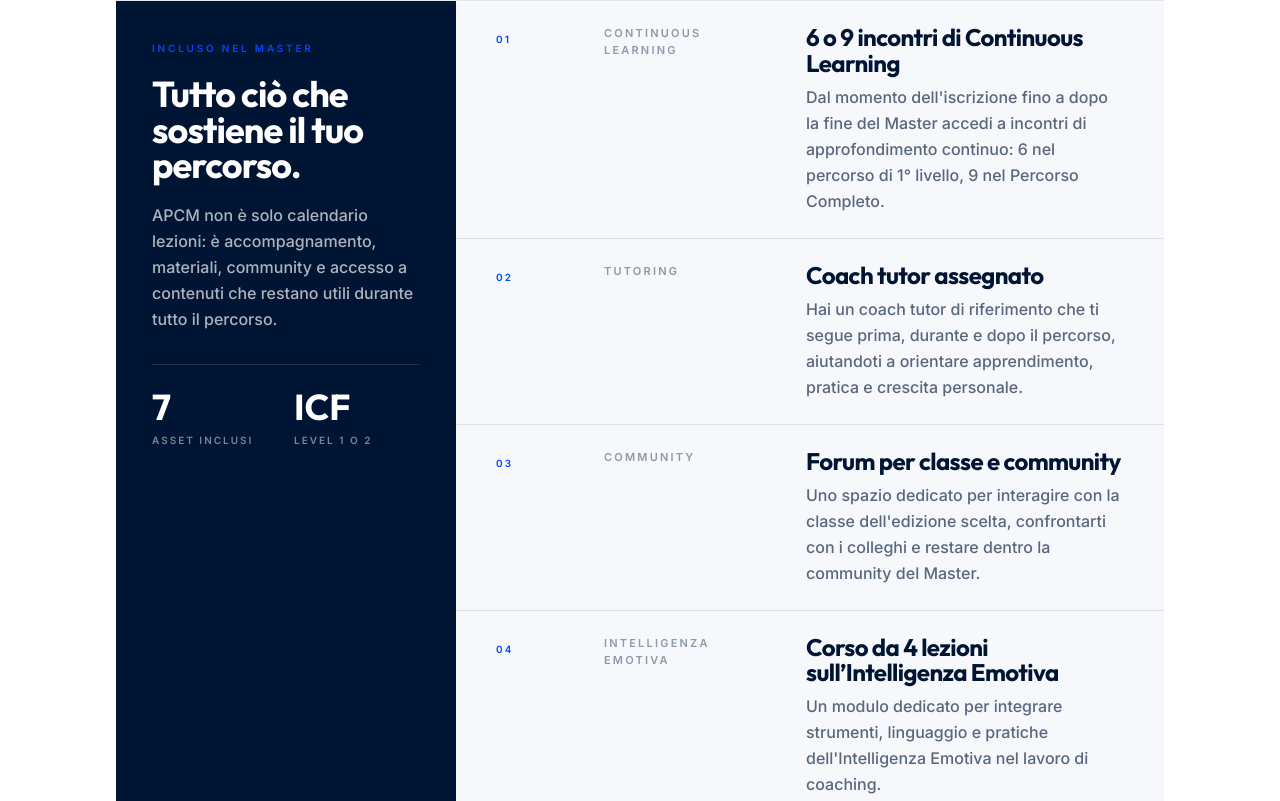
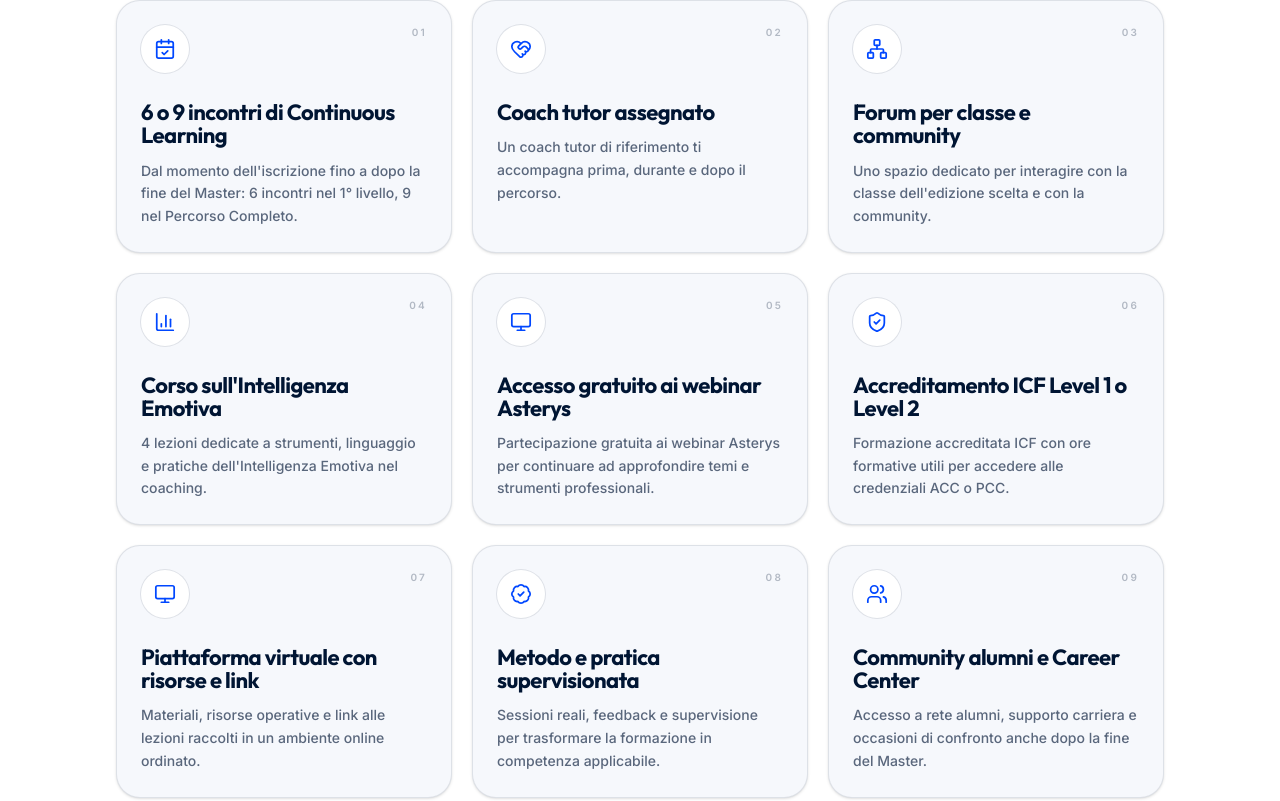
Before and after one commit to danielecolasanti22-wq/asterys-lab---scuola-di-coaching-icf, a React (Vite) app: page /corsi/apcm in a window 1280 px wide. Shown: the part 2099-2900 px from the top of the page. Built offline with nearby package versions, Linux system fonts and the light colour scheme.

Commit message:
Update CourseDetail.tsx

```diff
--- a/src/pages/CourseDetail.tsx
+++ b/src/pages/CourseDetail.tsx
@@ -595,103 +595,80 @@ export default function CourseDetail() {
               </div>
 
               {(() => {
-                const includedValue = [
+                const includedCards = [
                   {
-                    label: 'Continuous Learning',
+                    icon: CalendarCheck,
                     title: '6 o 9 incontri di Continuous Learning',
-                    text: "Dal momento dell'iscrizione fino a dopo la fine del Master accedi a incontri di approfondimento continuo: 6 nel percorso di 1° livello, 9 nel Percorso Completo.",
+                    desc: "Dal momento dell'iscrizione fino a dopo la fine del Master: 6 incontri nel 1° livello, 9 nel Percorso Completo.",
                   },
                   {
-                    label: 'Tutoring',
+                    icon: HeartHandshake,
                     title: 'Coach tutor assegnato',
-                    text: 'Hai un coach tutor di riferimento che ti segue prima, durante e dopo il percorso, aiutandoti a orientare apprendimento, pratica e crescita personale.',
+                    desc: 'Un coach tutor di riferimento ti accompagna prima, durante e dopo il percorso.',
                   },
                   {
-                    label: 'Community',
+                    icon: Network,
                     title: 'Forum per classe e community',
-                    text: "Uno spazio dedicato per interagire con la classe dell'edizione scelta, confrontarti con i colleghi e restare dentro la community del Master.",
+                    desc: "Uno spazio dedicato per interagire con la classe dell'edizione scelta e con la community.",
                   },
                   {
-                    label: 'Intelligenza Emotiva',
-                    title: 'Corso da 4 lezioni sull’Intelligenza Emotiva',
-                    text: "Un modulo dedicato per integrare strumenti, linguaggio e pratiche dell'Intelligenza Emotiva nel lavoro di coaching.",
+                    icon: BarChart3,
+                    title: "Corso sull'Intelligenza Emotiva",
+                    desc: "4 lezioni dedicate a strumenti, linguaggio e pratiche dell'Intelligenza Emotiva nel coaching.",
                   },
                   {
-                    label: 'Webinar',
+                    icon: Monitor,
                     title: 'Accesso gratuito ai webinar Asterys',
-                    text: 'Puoi partecipare gratuitamente ai nostri webinar per continuare ad approfondire temi, strumenti e applicazioni professionali del coaching.',
+                    desc: 'Partecipazione gratuita ai webinar Asterys per continuare ad approfondire temi e strumenti professionali.',
                   },
                   {
-                    label: 'ICF',
+                    icon: ShieldCheck,
                     title: 'Accreditamento ICF Level 1 o Level 2',
-                    text: "In base al percorso scelto, ottieni una formazione accreditata ICF di 1° o 2° livello e le ore formative utili per accedere alle credenziali ACC o PCC.",
+                    desc: 'Formazione accreditata ICF con ore formative utili per accedere alle credenziali ACC o PCC.',
                   },
                   {
-                    label: 'Piattaforma',
+                    icon: Monitor,
                     title: 'Piattaforma virtuale con risorse e link',
-                    text: 'Hai accesso a un ambiente online con materiali, risorse operative e link alle lezioni, così tutto ciò che serve resta ordinato e raggiungibile.',
+                    desc: 'Materiali, risorse operative e link alle lezioni raccolti in un ambiente online ordinato.',
+                  },
+                  {
+                    icon: BadgeCheck,
+                    title: 'Metodo e pratica supervisionata',
+                    desc: 'Sessioni reali, feedback e supervisione per trasformare la formazione in competenza applicabile.',
+                  },
+                  {
+                    icon: Users,
+                    title: 'Community alumni e Career Center',
+                    desc: 'Accesso a rete alumni, supporto carriera e occasioni di confronto anche dopo la fine del Master.',
                   },
                 ];
 
                 return (
-                  <div className="border-y border-brand-navy/10">
-                    <div className="grid lg:grid-cols-[340px_1fr]">
-                      <div className="bg-brand-navy px-6 py-8 text-white sm:px-8 lg:px-9 lg:py-10">
-                        <p className="text-[10px] font-black uppercase tracking-[0.28em] text-brand-accent mb-5">
-                          Incluso nel Master
-                        </p>
-                        <h3 className="font-display text-3xl sm:text-4xl leading-[0.98] font-black tracking-tight mb-5">
-                          Tutto ciò che sostiene il tuo percorso.
-                        </h3>
-                        <p className="text-sm sm:text-base leading-relaxed text-white/68 font-medium mb-8">
-                          APCM non è solo calendario lezioni: è accompagnamento, materiali, community e accesso a contenuti che restano utili durante tutto il percorso.
-                        </p>
-                        <div className="grid grid-cols-2 gap-4 border-t border-white/12 pt-6">
-                          <div>
-                            <p className="font-display text-4xl font-black leading-none">7</p>
-                            <p className="mt-2 text-[10px] font-black uppercase tracking-[0.2em] text-white/48">
-                              asset inclusi
-                            </p>
+                  <div className="grid md:grid-cols-2 lg:grid-cols-3 gap-5">
+                    {includedCards.map((card, index) => {
+                      const Icon = card.icon;
+                      return (
+                        <article
+                          key={card.title}
+                          className="group relative min-h-[250px] rounded-[1.5rem] border border-brand-navy/10 bg-[#F6F8FC] p-6 shadow-sm transition-all duration-300 hover:-translate-y-1 hover:border-brand-accent/25 hover:bg-white hover:shadow-xl"
+                        >
+                          <div className="mb-7 flex items-start justify-between gap-4">
+                            <span className="inline-flex h-12 w-12 items-center justify-center rounded-2xl bg-white text-brand-accent ring-1 ring-brand-navy/10 transition-colors group-hover:bg-[#EAF0FF]">
+                              <Icon size={22} strokeWidth={1.9} />
+                            </span>
+                            <span className="text-[10px] font-black uppercase tracking-[0.22em] text-brand-navy/28">
+                              {String(index + 1).padStart(2, '0')}
+                            </span>
                           </div>
-                          <div>
-                            <p className="font-display text-4xl font-black leading-none">ICF</p>
-                            <p className="mt-2 text-[10px] font-black uppercase tracking-[0.2em] text-white/48">
-                              Level 1 o 2
-                            </p>
-                          </div>
-                        </div>
-                      </div>
-
-                      <div className="bg-[#F6F8FC]">
-                        <div className="divide-y divide-brand-navy/10">
-                          {includedValue.map((item, index) => (
-                            <article
-                              key={item.title}
-                              className="grid gap-4 px-5 py-6 sm:grid-cols-[92px_1fr] sm:px-8 lg:px-10"
-                            >
-                              <div>
-                                <span className="text-[10px] font-black uppercase tracking-[0.22em] text-brand-accent">
-                                  {String(index + 1).padStart(2, '0')}
-                                </span>
-                              </div>
-                              <div className="grid gap-3 lg:grid-cols-[170px_1fr] lg:gap-8">
-                                <p className="text-[11px] font-black uppercase tracking-[0.2em] text-brand-navy/42">
-                                  {item.label}
-                                </p>
-                                <div>
-                                  <h3 className="font-display text-xl sm:text-2xl font-black tracking-tight leading-[1.05] text-brand-navy mb-2">
-                                    {item.title}
-                                  </h3>
-                                  <p className="text-sm sm:text-base leading-relaxed text-brand-navy/64 font-medium">
-                                    {item.text}
-                                  </p>
-                                </div>
-                              </div>
-                            </article>
-                          ))}
-                        </div>
-                      </div>
-                    </div>
+                          <h3 className="font-display text-xl sm:text-[22px] font-black tracking-tight leading-[1.05] text-brand-navy mb-3">
+                            {card.title}
+                          </h3>
+                          <p className="text-sm leading-relaxed text-brand-navy/64 font-medium">
+                            {card.desc}
+                          </p>
+                        </article>
+                      );
+                    })}
                   </div>
                 );
               })()}
```
